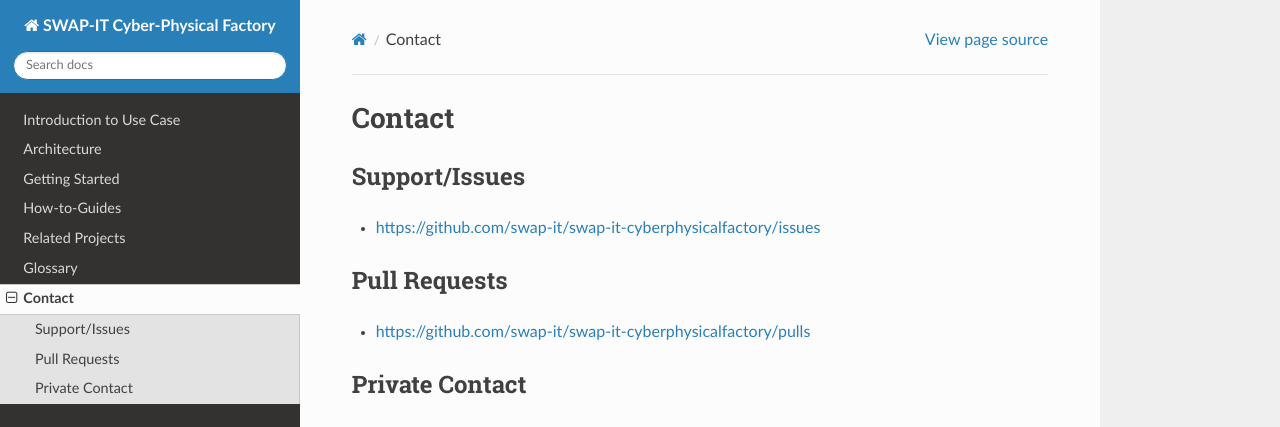
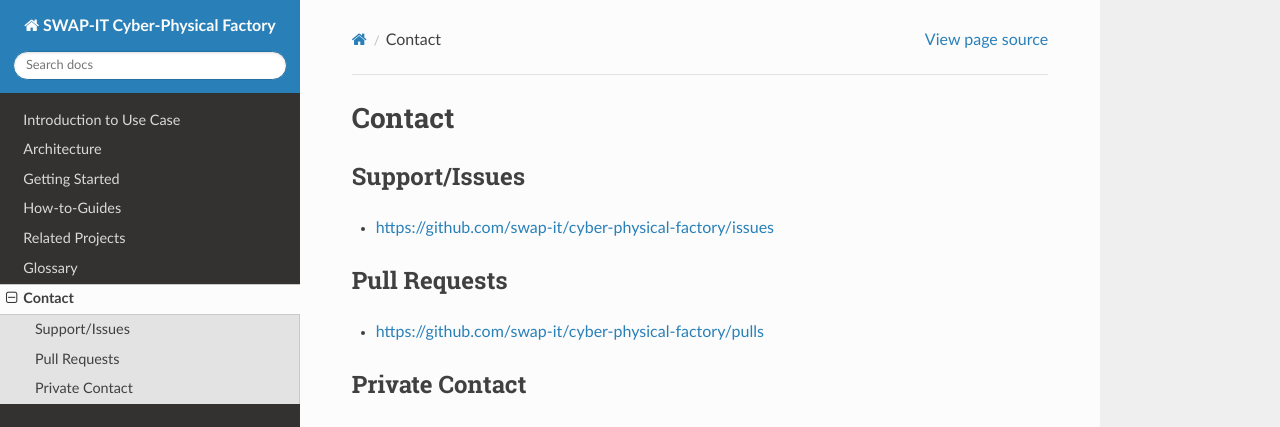
Before and after one commit to swap-it/cyber-physical-factory, a Sphinx documentation site: the page built from docs/source/rst/08_contact.rst, in a window 1280 px wide. Shown: the top 427 px of the page. Built offline with Sphinx 7.4.7 and the Read the Docs theme 3.1.0, drawn with Linux system fonts in a browser that asks for light colours; some of the changed lines change nothing that is shown.

Commit message:
- fixed contact

```diff
--- a/docs/source/rst/08_contact.rst
+++ b/docs/source/rst/08_contact.rst
@@ -4,12 +4,12 @@
 Support/Issues
 ==============
 
-- https://github.com/swap-it/swap-it-cyberphysicalfactory/issues
+- https://github.com/swap-it/cyber-physical-factory/issues
 
 Pull Requests
 ==============
 
-- https://github.com/swap-it/swap-it-cyberphysicalfactory/pulls
+- https://github.com/swap-it/cyber-physical-factory/pulls
 
 
 Private Contact
```
